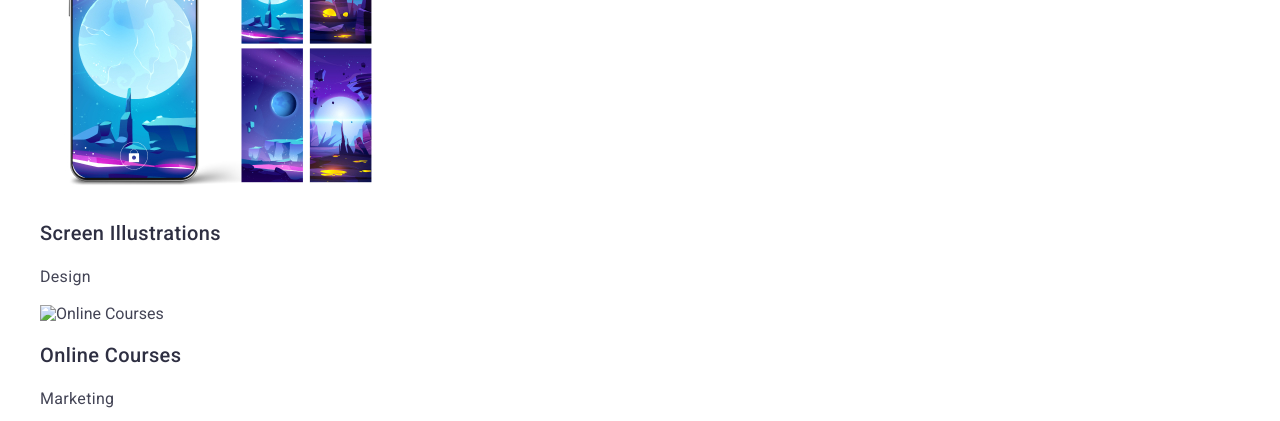
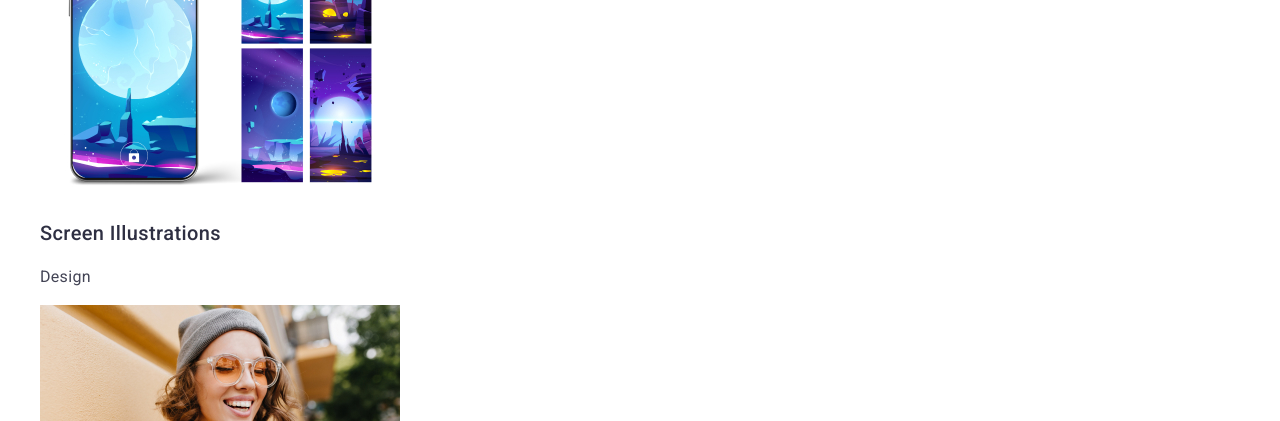
Before and after one commit to zoyaafanasi/goit-markup-hw-02, a plain HTML site: page index.html in a window 1280 px wide. Shown: the part 4150-4571 px from the top of the page. Drawn offline with nearby package versions, Linux system fonts and the light colour scheme; the site is published under a folder, as on GitHub Pages, so addresses that start at the root find nothing.

Commit message:
add markup

```diff
--- a/index.html
+++ b/index.html
@@ -198,7 +198,7 @@
           <li>
             <img
               class="portfolio-img"
-              src="/images/card6.jpg"
+              src="./images/card6.jpg"
               width="360"
               alt="Online Courses"
             />
```
